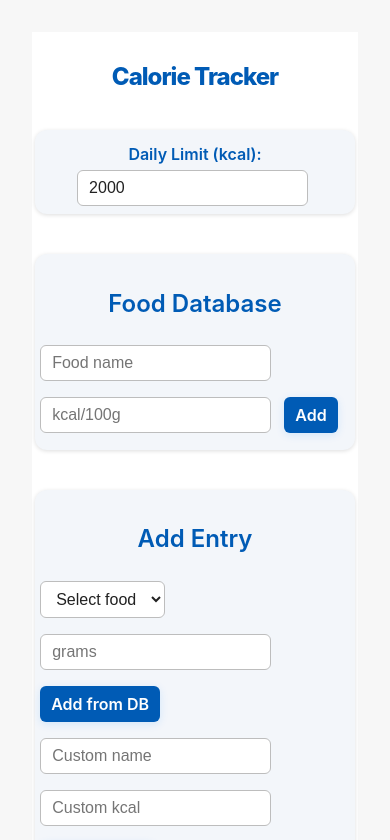
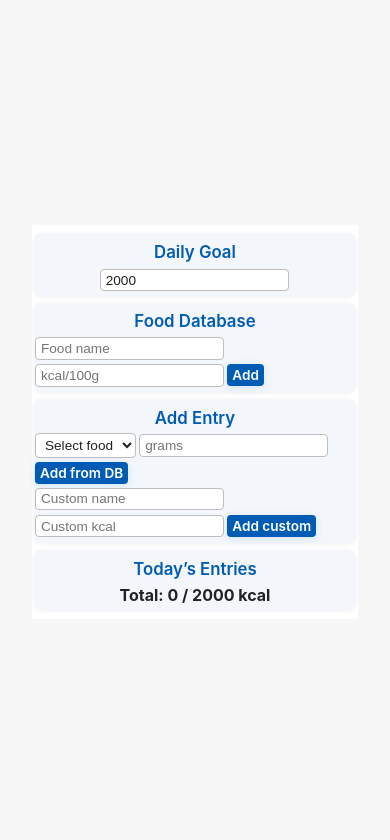
Before and after one commit to pglira/ct, a React (Vite) app: page / in a window 390 px wide. Shown: the top 840 px of the page. Built offline with nearby package versions, Linux system fonts and the light colour scheme.

Commit message:
style: make layout extremely compact (reduce all spacing, font sizes, margins, paddings)

```diff
--- a/src/App.css
+++ b/src/App.css
@@ -69,44 +69,52 @@ body {
 
 .container {
   max-width: 420px;
-  margin: 2rem auto;
+  margin: 0.3rem auto;
+  padding: 0.3rem 0.2rem 0.2rem 0.2rem;
+  gap: 0.3rem;
   background: var(--card);
-  border-radius: 18px;
-  box-shadow: 0 4px 24px #0004;
-  padding: 2rem 1.5rem 1.5rem 1.5rem;
+  border-radius: 12px;
+  box-shadow: 0 2px 8px #0002;
   display: flex;
   flex-direction: column;
-  gap: 2rem;
   transition: background 0.3s;
 }
 
 h1 {
-  font-size: 2.2rem;
+  font-size: 1.5rem;
   font-weight: 800;
   color: var(--primary-dark);
-  margin-bottom: 0.5rem;
+  margin-bottom: 0.3rem;
   letter-spacing: -1px;
 }
 
 section {
   background: var(--section);
-  border-radius: 12px;
-  padding: 1rem 1rem 0.5rem 1rem;
-  margin-bottom: 0.5rem;
-  box-shadow: 0 1px 4px #0002;
+  border-radius: 8px;
+  padding: 0.15rem 0.5rem 0.05rem 0.5rem;
+  margin-bottom: 0.08rem;
+  margin-top: 0.05rem;
+  box-shadow: 0 1px 4px #0001;
   transition: background 0.3s;
 }
 
 label, h2 {
   font-weight: 600;
   color: var(--primary-dark);
+  margin-bottom: 0.2rem;
+}
+
+h2 {
+  font-size: 1.05rem;
+  margin-bottom: 0.08rem;
+  margin-top: 0.02rem;
 }
 
 input, select, button {
-  font-size: 1rem;
-  margin: 0.25rem 0.3rem 0.25rem 0;
-  padding: 0.5rem 0.7rem;
-  border-radius: 6px;
+  font-size: 0.85rem;
+  margin: 0.07rem 0.1rem 0.07rem 0;
+  padding: 0.18rem 0.3rem;
+  border-radius: 4px;
   border: 1px solid var(--input-border);
   outline: none;
   background: var(--input);
@@ -133,32 +141,32 @@ button:hover {
 .food-form, .entry-form {
   display: flex;
   flex-wrap: wrap;
-  gap: 0.5rem;
-  margin-bottom: 0.5rem;
+  gap: 0.13rem;
+  margin-bottom: 0.08rem;
   align-items: center;
 }
 
 ul {
   list-style: none;
   padding: 0;
-  margin: 0.5rem 0 0 0;
+  margin: 0.08rem 0 0 0;
 }
 li {
-  margin: 0.5rem 0;
-  padding: 0.5rem 0.7rem;
+  margin: 0.08rem 0;
+  padding: 0.13rem 0.3rem;
+  font-size: 0.87rem;
   background: var(--bg-light);
-  border-radius: 6px;
+  border-radius: 5px;
   display: flex;
   align-items: center;
   justify-content: space-between;
-  font-size: 1.05rem;
   color: var(--text);
   transition: background 0.3s, color 0.3s;
 }
 li button {
-  margin-left: 0.7rem;
-  padding: 0.3rem 0.7rem;
-  font-size: 0.95rem;
+  margin-left: 0.2rem;
+  padding: 0.08rem 0.2rem;
+  font-size: 0.82rem;
   border-radius: 4px;
   box-shadow: none;
 }
@@ -174,12 +182,12 @@ li button {
     margin: 0;
     border-radius: 0;
     box-shadow: none;
-    padding: 1rem 0.2rem;
+    padding: 0.5rem 0.1rem;
   }
   section {
-    padding: 0.7rem 0.3rem 0.3rem 0.3rem;
+    padding: 0.4rem 0.1rem 0.2rem 0.1rem;
   }
   h1 {
-    font-size: 1.5rem;
+    font-size: 1.1rem;
   }
 }
--- a/src/App.tsx
+++ b/src/App.tsx
@@ -97,6 +97,9 @@ function App() {
   function removeEntry(id: string): void {
     setEntries(entries.filter(e => e.id !== id));
   }
+  function resetEntries(): void {
+    setEntries([]);
+  }
 
   // Sort foodDb alphabetically by name for display
   const sortedFoodDb: Food[] = [...foodDb].sort((a, b) => a.name.localeCompare(b.name));
@@ -107,9 +110,8 @@ function App() {
 
   return (
     <div className="container">
-      <h1>Calorie Tracker</h1>
       <section>
-        <label>Daily Limit (kcal): </label>
+        <h2>Daily Goal</h2>
         <input type="number" value={dailyLimit} min={0} onChange={e => setDailyLimit(Number(e.target.value))} />
       </section>
       <section>
@@ -156,6 +158,13 @@ function App() {
             </li>
           ))}
         </ul>
+        {entries.length > 0 && (
+          <div style={{ display: 'flex', justifyContent: 'center', margin: '1rem 0 0.5rem 0' }}>
+            <button onClick={resetEntries}>
+              Remove all
+            </button>
+          </div>
+        )}
         <div className={overLimit ? 'over' : ''}>
           <strong>Total: {totalKcal} / {dailyLimit} kcal</strong>
           {overLimit && <span> (Over limit!)</span>}
```
